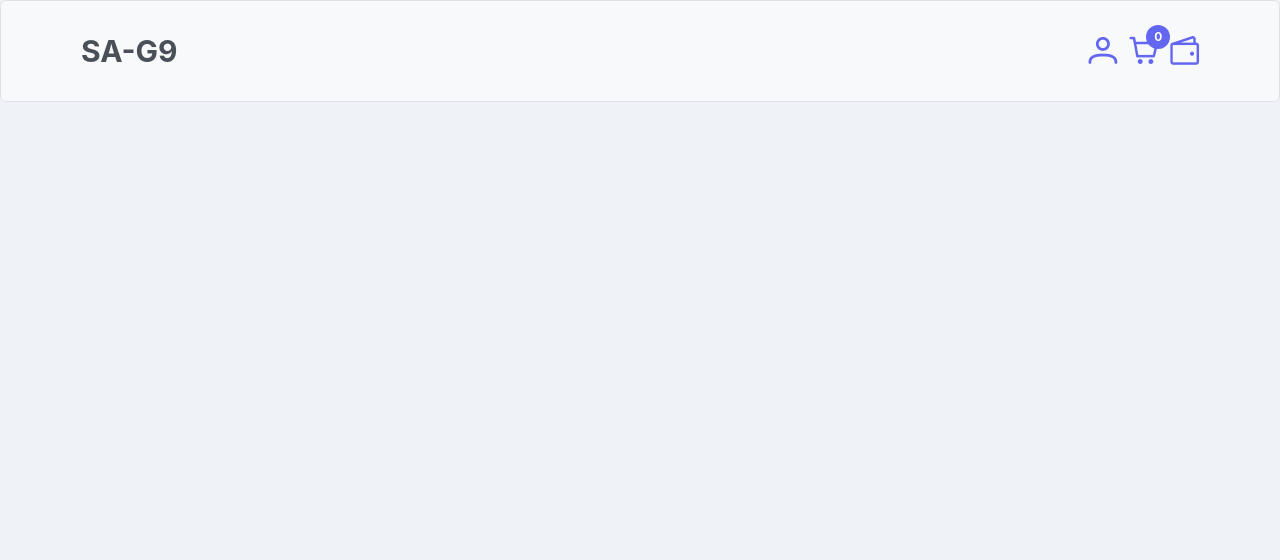
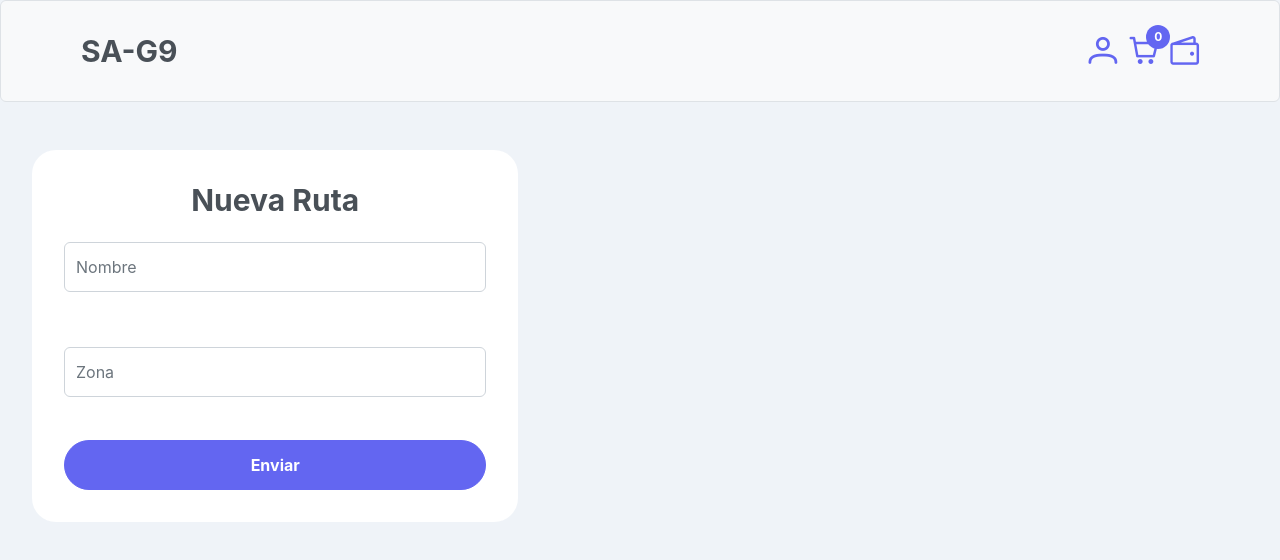
Before and after one commit to Mruiz-99/SAG0914_continuacion, a React (Vite) app in the folder ui/: page /#/ruta in a window 1280 px wide. Shown: the top 560 px of the page. Built offline with nearby package versions, Linux system fonts and the light colour scheme.

Commit message:
nuevos cambios x5 rutas

```diff
--- a/ui/src/pages/public/RutasPage.jsx
+++ b/ui/src/pages/public/RutasPage.jsx
@@ -1,7 +1,98 @@
+import { useContext, useRef, useState } from 'react'
+import { Controller, useForm } from 'react-hook-form'
+import { Toast } from 'primereact/toast'
+import { InputText } from 'primereact/inputtext'
+import { Button } from 'primereact/button'
+import { Context } from '../../store/Context.jsx'
+import { classNames } from 'primereact/utils'
+import RoutesService from '../../services/Ruta.Service.js'
 
 const RutasPage = () => {
+  const defaultValues = { nombre: '', zonas: '' }
+  const [loading, setLoading] = useState(false)
+  const toast = useRef(null)
+  const { token } = useContext(Context)
+  const routeService = new RoutesService(token)
+
+  const {
+    control,
+    formState: { errors },
+    handleSubmit
+  } = useForm({ defaultValues })
+
+  const onSubmit = async (data) => {
+    try {
+      setLoading(true)
+      const res = await routeService.crearRutas(data.nombre, data.zonas.split(',').map(i => Number(i)))
+      console.log(res)
+    } catch (e) {
+      toast.current.show({
+        severity: 'error',
+        summary: 'Error al enviar solicitud',
+        detail: 'Error al comunicarse con el servidor, contacte a soporte'
+      })
+    } finally {
+      setLoading(false)
+    }
+  }
+
+  const getFormErrorMessage = (name) => {
+    return errors[name]
+      ? <small className='p-error'>{errors[name].message}</small>
+      : <small className='p-error'>&nbsp;</small>
+  }
+
   return (
-    <></>
+    <>
+      <div className='card w-11/12 md:w-2/5'>
+        <Toast ref={toast} />
+        <form onSubmit={handleSubmit(onSubmit)} className='flex flex-col gap-3 p-fluid'>
+          <p className='text-3xl font-bold text-center'>Nueva Ruta</p>
+          <Controller
+            name='nombre'
+            control={control}
+            rules={{ required: 'nombre es requerido.' }}
+            render={({ field, fieldState }) => (
+              <>
+                <label htmlFor={field.name} className={classNames({ 'p-error': errors.value })} />
+                <span className='p-float-label'>
+                  <InputText
+                    id={field.name} value={field.value}
+                    className={classNames({ 'p-invalid': fieldState.error })}
+                    onChange={(e) => field.onChange(e.target.value)}
+                  />
+                  <label htmlFor={field.name}>Nombre</label>
+                </span>
+                {getFormErrorMessage(field.name)}
+              </>
+            )}
+          />
+
+          <Controller
+            name='zonas'
+            control={control}
+            rules={{ required: 'zona es requerido.' }}
+            render={({ field, fieldState }) => (
+              <>
+                <label htmlFor={field.name} className={classNames({ 'p-error': errors.value })} />
+                <span className='p-float-label'>
+                  <InputText
+                    id={field.name} value={field.value}
+                    className={classNames({ 'p-invalid': fieldState.error })}
+                    onChange={(e) => field.onChange(e.target.value)}
+                  />
+                  <label htmlFor={field.name}>Zona</label>
+                </span>
+                {getFormErrorMessage(field.name)}
+              </>
+            )}
+          />
+
+          <Button label='Enviar' loading={loading} rounded />
+        </form>
+
+      </div>
+    </>
   )
 }
 export default RutasPage
--- a/ui/src/services/Ruta.Service.js
+++ b/ui/src/services/Ruta.Service.js
@@ -13,8 +13,8 @@ export default class RoutesService {
 
   async crearRutas (name, zones) {
     this.changePort(4037)
-    // const res = await this.http.postForm(`${this.URL}/addShoppingCart`, { nombre: name, zonas: JSON.stringify(zones) })
-    const res = await this.http.postForm(`${this.URL}/crearRuta`, { nombre: name, zonas: zones })
+    const res = await this.http.postForm(`${this.URL}/crearRuta`, { nombre: name, zonas: JSON.stringify(zones) })
+    // const res = await this.http.postForm(`${this.URL}/crearRuta`, { nombre: name, zonas: `[${zones}]` })
     return res.data
   }
 
```
